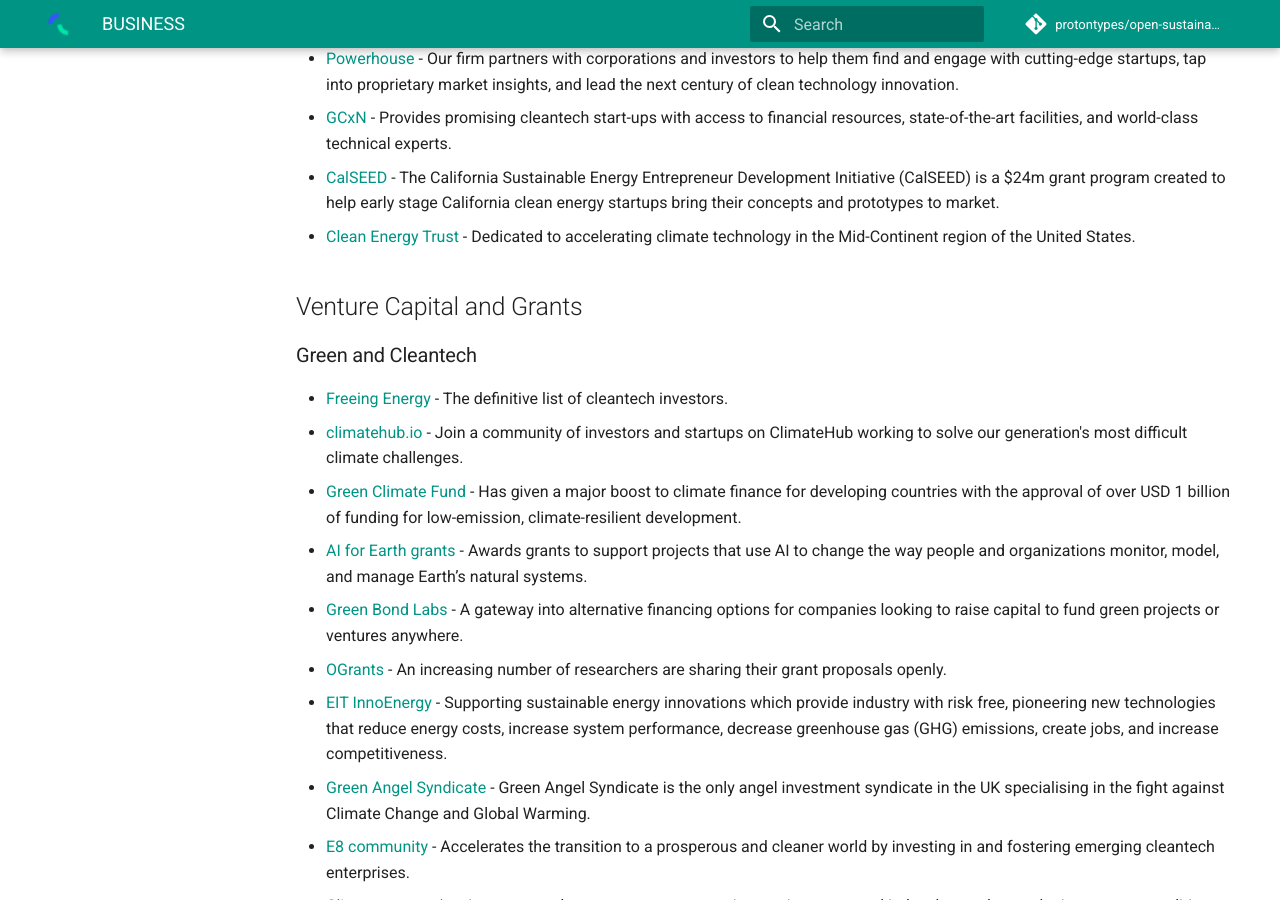
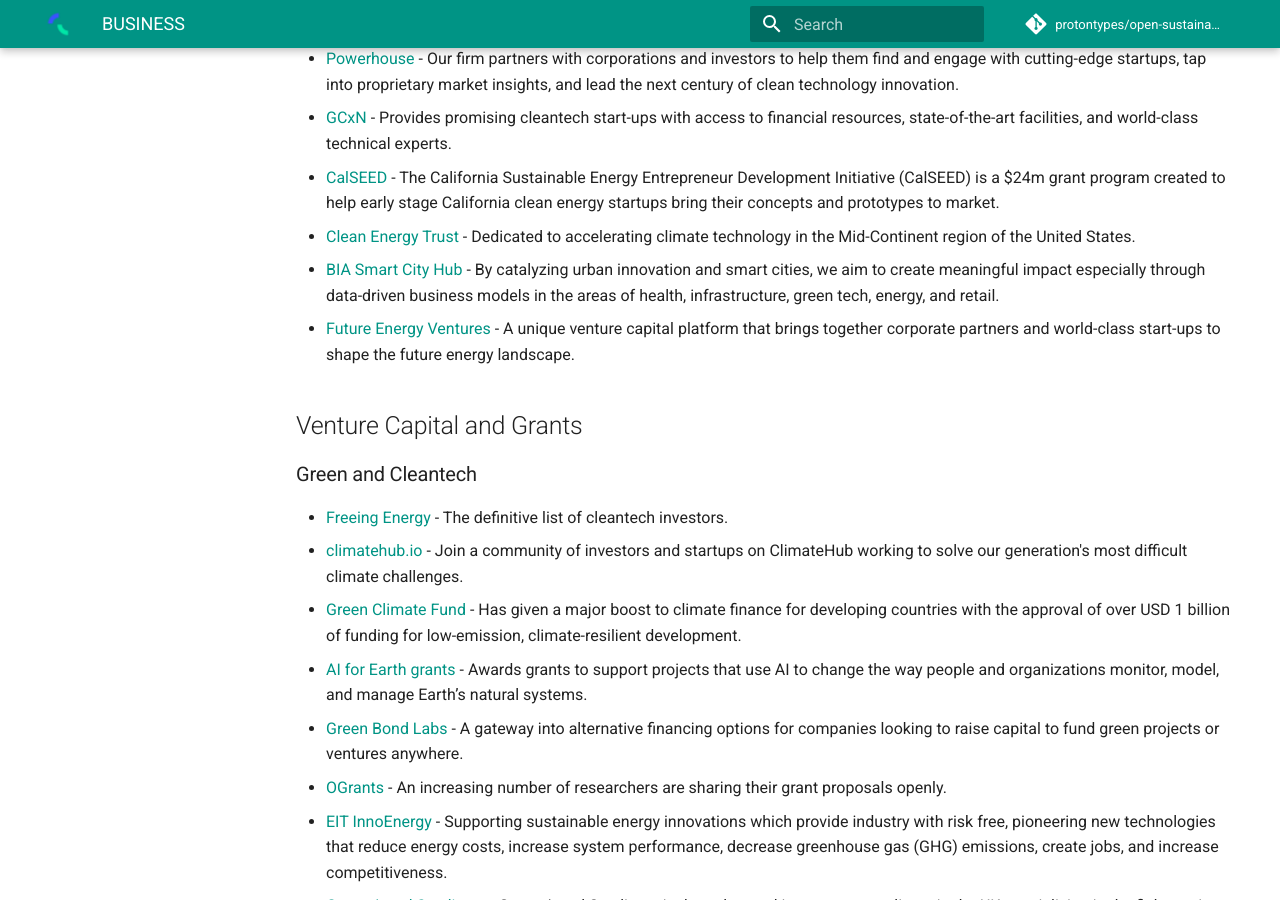
Before and after one commit to protontypes/open-sustainable-technology, an MkDocs documentation site: the page built from docs/BUSINESS.md, in a window 1280 px wide and 900 px high, scrolled down 2539 px. Built offline with MkDocs 1.6.1 and Material for MkDocs 9.7.7, drawn with Linux system fonts in a browser that asks for light colours; comment, search, counter and statistics services are not loaded.

Commit message:
Update BUSINESS.md

```diff
--- a/docs/BUSINESS.md
+++ b/docs/BUSINESS.md
@@ -51,6 +51,8 @@
 * [GCxN](https://gcxnrel.com/) - Provides promising cleantech start-ups with access to financial resources, state-of-the-art facilities, and world-class technical experts.
 * [CalSEED](https://calseed.fund/) - The California Sustainable Energy Entrepreneur Development Initiative (CalSEED) is a $24m grant program created to help early stage California clean energy startups bring their concepts and prototypes to market.
 * [Clean Energy Trust](https://www.cleanenergytrust.org/) - Dedicated to accelerating climate technology in the Mid-Continent region of the United States.
+* [BIA Smart City Hub](https://www.futurecityincubator.com/) - By catalyzing urban innovation and smart cities, we aim to create meaningful  impact especially through data-driven business models in the areas of health, infrastructure, green tech, energy, and retail.
+* [Future Energy Ventures](https://fev.vc/) - A unique venture capital platform that brings together corporate partners and world-class start-ups to shape the future energy landscape.
 
 
 ## Venture Capital and Grants
```
